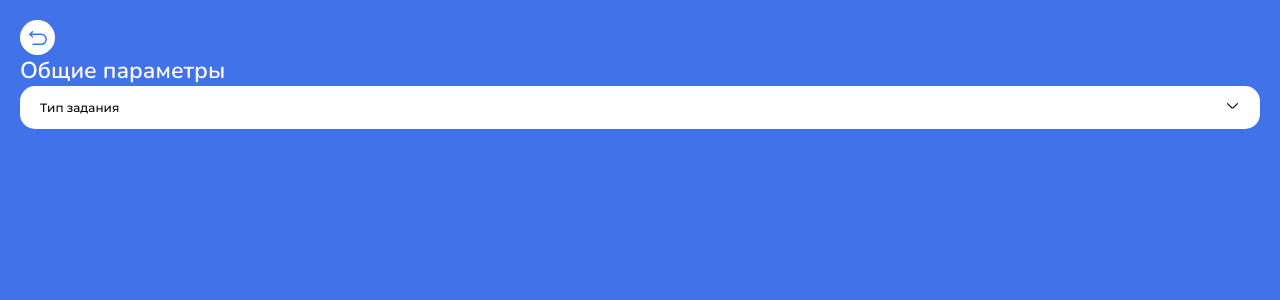
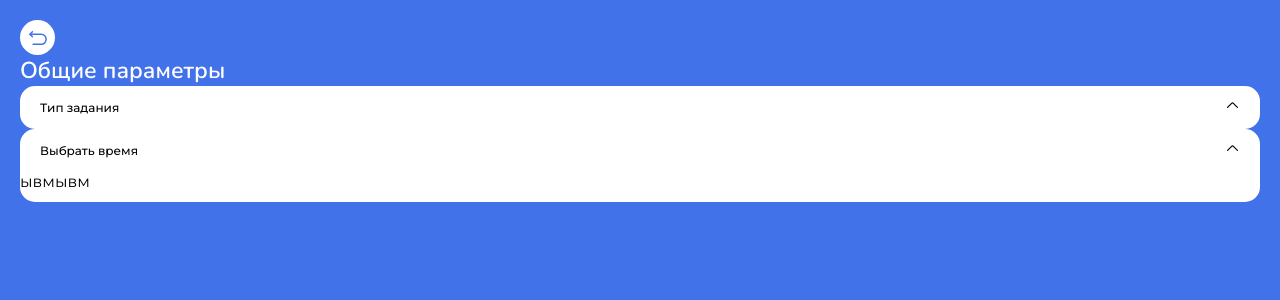
Before and after one commit to qqwerrtyz/chistulya_frontend, a Next.js app: page /app/notifications in a window 1280 px wide. Both pictures are taken after a click on the element 1245 px from the left and 123 px from the top of the page. Shown: the top 300 px of the page. Built offline with nearby package versions, Linux system fonts and the light colour scheme.

Commit message:
очередной коммит

```diff
--- a/src/components/app/notifications/Notifications.module.css
+++ b/src/components/app/notifications/Notifications.module.css
@@ -216,3 +216,15 @@
 
     border-radius: 15px;
 }
+
+.generalParamsDropdown {
+    display: flex;
+    flex-direction: column;
+}
+
+.generalParamValue {
+    display: block;
+    margin: 3px 0;
+
+    font-size: 14px;
+}
--- a/src/components/app/notifications/addNotification/AddNotification.jsx
+++ b/src/components/app/notifications/addNotification/AddNotification.jsx
@@ -2,7 +2,18 @@ import Image from "next/image"
 import styles from "./../Notifications.module.css"
 import icons from "../../../../../public/icons/icons"
 import GeneralParamsInput from "./generalParamsInput/GeneralParamsInput"
+import { useState } from "react"
 export default function AddNotification({setShowAddNotification}) {
+
+    const [addNotificationData, setAddNotificationData] = useState({
+        type: null,
+        time: null,
+        interval: null,
+        body: {
+            title: null,
+            subTitle: null
+        }
+    })
 
 
     return (
@@ -26,7 +37,19 @@ export default function AddNotification({setShowAddNotification}) {
                         </div>
 
                         <div className={styles.generalParamsFieldsWrapper}>
-                            <GeneralParamsInput />
+                            <GeneralParamsInput
+                                addNotificationData={addNotificationData}
+                                setAddNotificationData={setAddNotificationData}
+                                typeInput={"typeTask"}
+                                title={"Тип задания"}
+                            />
+
+                            <GeneralParamsInput
+                                addNotificationData={addNotificationData}
+                                setAddNotificationData={setAddNotificationData}
+                                typeInput={"timeTask"}
+                                title={"Выбрать время"}
+                            />
 
 
                         </div>
--- a/src/components/app/notifications/addNotification/generalParamsInput/GeneralParamsInput.jsx
+++ b/src/components/app/notifications/addNotification/generalParamsInput/GeneralParamsInput.jsx
@@ -4,8 +4,25 @@ import icons from "../../../../../../public/icons/icons"
 import { useState } from "react"
 
 
-export default function GeneralParamsInput(){
-    const [showDropdown, setShowDropdown] = useState(false)
+export default function GeneralParamsInput({addNotificationData, setAddNotificationData, typeInput, title}){
+    const [showDropdown, setShowDropdown] = useState(true);
+
+    const [typeTask, setTypeTask] = useState({
+        task: "Задачи",
+        chellenge: "Челлендж"
+    })
+
+    function addDataNotification(key,value) {
+        setAddNotificationData(prev => {
+            let clonePrev = {
+                ...prev,
+                [key]: value
+            }
+
+            return clonePrev
+
+        })
+    }
 
     return (
 
@@ -18,7 +35,7 @@ export default function GeneralParamsInput(){
                     className={styles.generalParamsFieldHeader}
                     onClick={() => setShowDropdown(prev => !prev)}
                 >
-                    <span className={styles.generalParamsField}>Тип задания</span>
+                    <span className={styles.generalParamsField} onClick={() => console.log(addNotificationData)}>{title}</span>
 
                     <div className={styles.generalParamsArrowsWrapper}>
                         {
@@ -35,11 +52,27 @@ export default function GeneralParamsInput(){
 
                 {
                     showDropdown && (
-                        <div className={styles.generalParamsDropdownWrapper}>
-                            <div className={styles.generalParamsDropdown}>
-                                dcdccd
+                        typeInput === "typeTask" ? (
+                            <div className={styles.generalParamsDropdownWrapper}>
+                                <div className={styles.generalParamsDropdown}>
+                                    {
+                                        Object.keys(typeTask).map((item, index) => {
+                                            return (
+                                                <span
+                                                    onClick={() => addDataNotification("type", item)}
+                                                    className={styles.generalParamValue}>
+                                                    {typeTask[item]}
+                                                </span>
+                                            )
+                                        })
+                                    }
+                                </div>
                             </div>
-                        </div>
+                        ) : typeInput === "timeTask" ? (
+                            <div>ывмывм</div>
+                        ) : <div>dvdvdv</div>
+
+
                     )
                 }
 
```
Also changed, not shown: src/components/app/notifications/addNotification/generalParamsInput/dropDown/GeneralParamsDropDown.jsx (added, +18 -0 lines).
